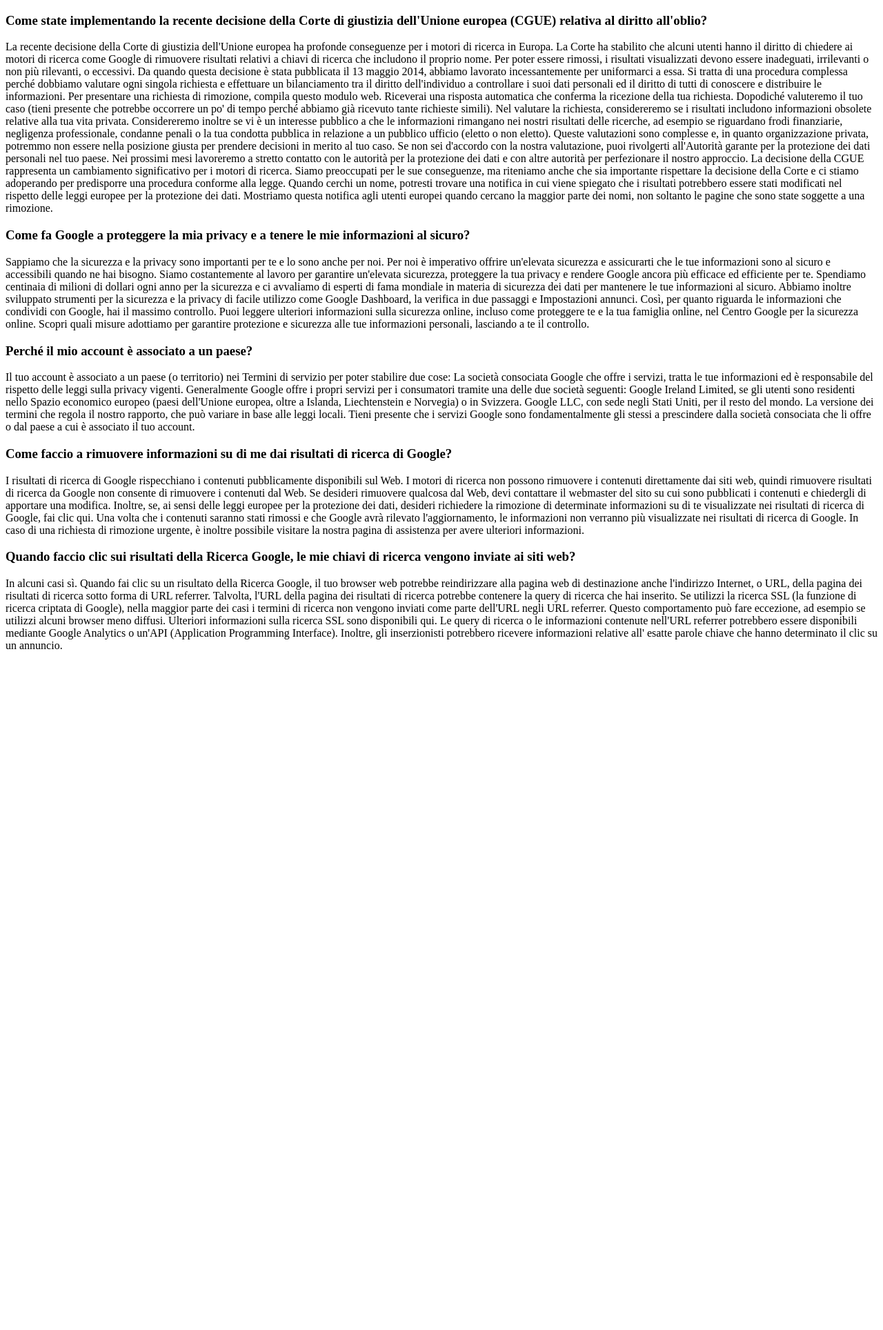
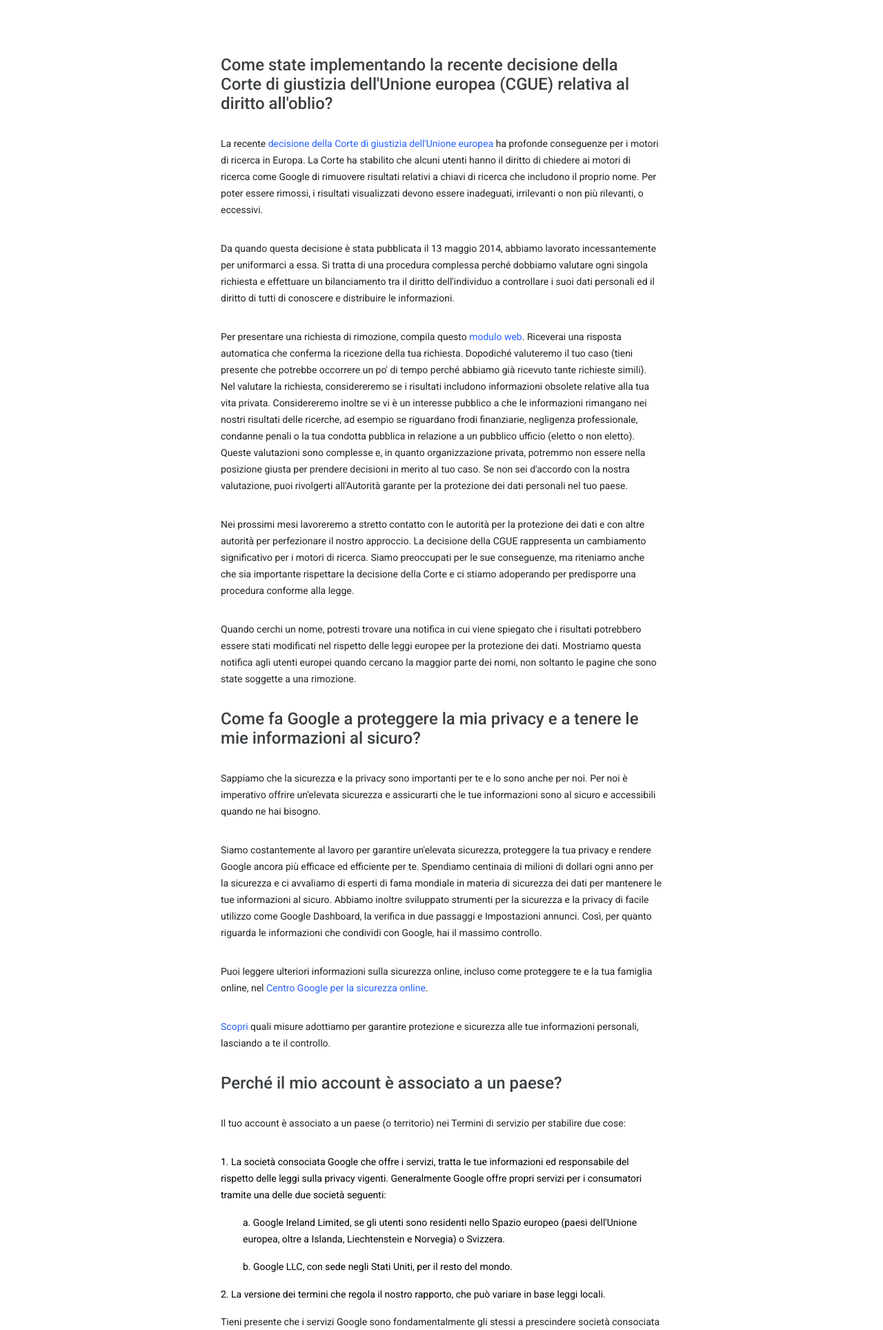
Before and after one commit to matte887/php-google-faq, a PHP site: page / in a window 1280 px wide. Shown: the top 1928 px of the page at 69% size. Before the commit the page ends 941 px from the top, so only its background shows below. Run offline with PHP 8.4, Linux system fonts and the light colour scheme.

Commit message:
Eseguito inserimento dinamico paragrafi e formattazione

```diff
--- /dev/null
+++ b/css/style.css
@@ -0,0 +1,49 @@
+/* RESET */
+* {
+    margin: 0;
+    padding: 0;
+    box-sizing: border-box;
+}
+
+ol {
+    margin: 1rem 0;
+}
+
+li {
+    list-style-position: inside;
+    margin-bottom: 1rem;
+}
+
+/* COMMON */
+body {
+    font-family: 'Roboto', sans-serif;
+    font-size: .875rem;
+    line-height: 1.5rem;
+}
+
+.container {
+    width: 50%;
+    margin: 5rem auto;
+}
+
+h2 {
+    color: #3c4043;
+    margin-bottom: 2rem;
+    line-height: initial;
+    font-size: 1.5rem;
+    font-weight: 500;
+}
+
+p {
+    color: rgba(0,0,0,.87);
+    margin-bottom: 2rem;
+}
+
+a {
+    color: #2962ff;
+    text-decoration: none;
+}
+
+.nested-list {
+    margin-left: 2rem;
+}
--- a/index.php
+++ b/index.php
@@ -7,71 +7,109 @@ error_reporting(E_ALL);
 <?php
 $faq = [
     [
-        "question" => "Come state implementando la recente decisione della Corte di giustizia dell'Unione europea (CGUE) relativa al diritto all'oblio?",
-        "answer" => "La recente decisione della Corte di giustizia dell'Unione europea ha profonde conseguenze per i motori di ricerca in Europa. La Corte ha stabilito che alcuni utenti hanno il diritto di chiedere ai motori di ricerca come Google di rimuovere risultati relativi a chiavi di ricerca che includono il proprio nome. Per poter essere rimossi, i risultati visualizzati devono essere inadeguati, irrilevanti o non più rilevanti, o eccessivi.
+        "question" => "<h2>Come state implementando la recente decisione della Corte di giustizia dell'Unione europea (CGUE) relativa al diritto all'oblio?</h2>",
+        "answer" =>
+            "<div>
+                <p>La recente <a href=''>decisione della Corte di giustizia dell'Unione europea</a> ha profonde conseguenze per i motori di ricerca in Europa. La Corte ha stabilito che alcuni utenti hanno il diritto di chiedere ai motori di ricerca come Google di rimuovere risultati relativi a chiavi di ricerca che includono il proprio nome. Per poter essere rimossi, i risultati visualizzati devono essere inadeguati, irrilevanti o non più rilevanti, o eccessivi.</p>
 
-        Da quando questa decisione è stata pubblicata il 13 maggio 2014, abbiamo lavorato incessantemente per uniformarci a essa. Si tratta di una procedura complessa perché dobbiamo valutare ogni singola richiesta e effettuare un bilanciamento tra il diritto dell'individuo a controllare i suoi dati personali ed il diritto di tutti di conoscere e distribuire le informazioni.
+                <p>Da quando questa decisione è stata pubblicata il 13 maggio 2014, abbiamo lavorato incessantemente per uniformarci a essa. Si tratta di una procedura complessa perché dobbiamo valutare ogni singola richiesta e effettuare un bilanciamento tra il diritto dell'individuo a controllare i suoi dati personali ed il diritto di tutti di conoscere e distribuire le informazioni.</p>
 
-        Per presentare una richiesta di rimozione, compila questo modulo web. Riceverai una risposta automatica che conferma la ricezione della tua richiesta. Dopodiché valuteremo il tuo caso (tieni presente che potrebbe occorrere un po' di tempo perché abbiamo già ricevuto tante richieste simili). Nel valutare la richiesta, considereremo se i risultati includono informazioni obsolete relative alla tua vita privata. Considereremo inoltre se vi è un interesse pubblico a che le informazioni rimangano nei nostri risultati delle ricerche, ad esempio se riguardano frodi finanziarie, negligenza professionale, condanne penali o la tua condotta pubblica in relazione a un pubblico ufficio (eletto o non eletto). Queste valutazioni sono complesse e, in quanto organizzazione privata, potremmo non essere nella posizione giusta per prendere decisioni in merito al tuo caso. Se non sei d'accordo con la nostra valutazione, puoi rivolgerti all'Autorità garante per la protezione dei dati personali nel tuo paese.
+                <p>Per presentare una richiesta di rimozione, compila questo <a href=''>modulo web</a>. Riceverai una risposta automatica che conferma la ricezione della tua richiesta. Dopodiché valuteremo il tuo caso (tieni presente che potrebbe occorrere un po' di tempo perché abbiamo già ricevuto tante richieste simili). Nel valutare la richiesta, considereremo se i risultati includono informazioni obsolete relative alla tua vita privata. Considereremo inoltre se vi è un interesse pubblico a che le informazioni rimangano nei nostri risultati delle ricerche, ad esempio se riguardano frodi finanziarie, negligenza professionale, condanne penali o la tua condotta pubblica in relazione a un pubblico ufficio (eletto o non eletto). Queste valutazioni sono complesse e, in quanto organizzazione privata, potremmo non essere nella posizione giusta per prendere decisioni in merito al tuo caso. Se non sei d'accordo con la nostra valutazione, puoi rivolgerti all'Autorità garante per la protezione dei dati personali nel tuo paese.</p>
 
-        Nei prossimi mesi lavoreremo a stretto contatto con le autorità per la protezione dei dati e con altre autorità per perfezionare il nostro approccio. La decisione della CGUE rappresenta un cambiamento significativo per i motori di ricerca. Siamo preoccupati per le sue conseguenze, ma riteniamo anche che sia importante rispettare la decisione della Corte e ci stiamo adoperando per predisporre una procedura conforme alla legge.
+                <p>Nei prossimi mesi lavoreremo a stretto contatto con le autorità per la protezione dei dati e con altre autorità per perfezionare il nostro approccio. La decisione della CGUE rappresenta un cambiamento significativo per i motori di ricerca. Siamo preoccupati per le sue conseguenze, ma riteniamo anche che sia importante rispettare la decisione della Corte e ci stiamo adoperando per predisporre una procedura conforme alla legge.</p>
 
-        Quando cerchi un nome, potresti trovare una notifica in cui viene spiegato che i risultati potrebbero essere stati modificati nel rispetto delle leggi europee per la protezione dei dati. Mostriamo questa notifica agli utenti europei quando cercano la maggior parte dei nomi, non soltanto le pagine che sono state soggette a una rimozione."
+                <p>Quando cerchi un nome, potresti trovare una notifica in cui viene spiegato che i risultati potrebbero essere stati modificati nel rispetto delle leggi europee per la protezione dei dati. Mostriamo questa notifica agli utenti europei quando cercano la maggior parte dei nomi, non soltanto le pagine che sono state soggette a una rimozione.</p>
+            </div>"
     ],
     [
-        "question" => "Come fa Google a proteggere la mia privacy e a tenere le mie informazioni al sicuro?
-        ",
-        "answer" => "Sappiamo che la sicurezza e la privacy sono importanti per te e lo sono anche per noi. Per noi è imperativo offrire un'elevata sicurezza e assicurarti che le tue informazioni sono al sicuro e accessibili quando ne hai bisogno.
+        "question" => "<h2>Come fa Google a proteggere la mia privacy e a tenere le mie informazioni al sicuro?</h2>",
+        "answer" =>
+            "<div>
+                <p>Sappiamo che la sicurezza e la privacy sono importanti per te e lo sono anche per noi. Per noi è imperativo offrire un'elevata sicurezza e assicurarti che le tue informazioni sono al sicuro e accessibili quando ne hai bisogno.</p>
 
-        Siamo costantemente al lavoro per garantire un'elevata sicurezza, proteggere la tua privacy e rendere Google ancora più efficace ed efficiente per te. Spendiamo centinaia di milioni di dollari ogni anno per la sicurezza e ci avvaliamo di esperti di fama mondiale in materia di sicurezza dei dati per mantenere le tue informazioni al sicuro. Abbiamo inoltre sviluppato strumenti per la sicurezza e la privacy di facile utilizzo come Google Dashboard, la verifica in due passaggi e Impostazioni annunci. Così, per quanto riguarda le informazioni che condividi con Google, hai il massimo controllo.
+                <p>Siamo costantemente al lavoro per garantire un'elevata sicurezza, proteggere la tua privacy e rendere Google ancora più efficace ed efficiente per te. Spendiamo centinaia di milioni di dollari ogni anno per la sicurezza e ci avvaliamo di esperti di fama mondiale in materia di sicurezza dei dati per mantenere le tue informazioni al sicuro. Abbiamo inoltre sviluppato strumenti per la sicurezza e la privacy di facile utilizzo come Google Dashboard, la verifica in due passaggi e Impostazioni annunci. Così, per quanto riguarda le informazioni che condividi con Google, hai il massimo controllo.</p>
 
-        Puoi leggere ulteriori informazioni sulla sicurezza online, incluso come proteggere te e la tua famiglia online, nel Centro Google per la sicurezza online.
+                <p>Puoi leggere ulteriori informazioni sulla sicurezza online, incluso come proteggere te e la tua famiglia online, nel <a href=''>Centro Google per la sicurezza online</a>.</p>
 
-        Scopri quali misure adottiamo per garantire protezione e sicurezza alle tue informazioni personali, lasciando a te il controllo.
-
-        "
+                <p><a href=''>Scopri</a> quali misure adottiamo per garantire protezione e sicurezza alle tue informazioni personali, lasciando a te il controllo.
+            </div>"
     ],
     [
-        "question" => "Perché il mio account è associato a un paese?
-        ",
-        "answer" => "Il tuo account è associato a un paese (o territorio) nei Termini di servizio per poter stabilire due cose:
-
-        La società consociata Google che offre i servizi, tratta le tue informazioni ed è responsabile del rispetto delle leggi sulla privacy vigenti. Generalmente Google offre i propri servizi per i consumatori tramite una delle due società seguenti:
-        Google Ireland Limited, se gli utenti sono residenti nello Spazio economico europeo (paesi dell'Unione europea, oltre a Islanda, Liechtenstein e Norvegia) o in Svizzera.
-        Google LLC, con sede negli Stati Uniti, per il resto del mondo.
-        La versione dei termini che regola il nostro rapporto, che può variare in base alle leggi locali.
-        Tieni presente che i servizi Google sono fondamentalmente gli stessi a prescindere dalla società consociata che li offre o dal paese a cui è associato il tuo account.
-
-        "
+        "question" => "<h2>Perché il mio account è associato a un paese?</h2>",
+        "answer" =>
+            "<div>
+                <p>Il tuo account è associato a un paese (o territorio) nei Termini di servizio per                 stabilire due cose:</p>
+                <ol>
+                    <li>La società consociata Google che offre i servizi, tratta le tue informazioni ed                 responsabile del rispetto delle leggi sulla privacy vigenti. Generalmente Google offre              propri servizi per i consumatori tramite una delle due società seguenti:
+                        <ol type='a' class='nested-list'>
+                            <li>Google Ireland Limited, se gli utenti sono residenti nello Spazio           europeo     (paesi dell'Unione europea, oltre a Islanda, Liechtenstein e Norvegia) o        Svizzera.   </li>
+                            <li>Google LLC, con sede negli Stati Uniti, per il resto del mondo.</li>
+                        </ol>
+                    <li>La versione dei termini che regola il nostro rapporto, che può variare in base              leggi locali.</li>
+                    <p>Tieni presente che i servizi Google sono fondamentalmente gli stessi a prescindere               società consociata che li offre o dal paese a cui è associato il tuo account.</p>
+                </ol>
+            </div>"
     ],
     [
-        "question" => "Come faccio a rimuovere informazioni su di me dai risultati di ricerca di Google?
-        ",
-        "answer" => "I risultati di ricerca di Google rispecchiano i contenuti pubblicamente disponibili sul Web. I motori di ricerca non possono rimuovere i contenuti direttamente dai siti web, quindi rimuovere risultati di ricerca da Google non consente di rimuovere i contenuti dal Web. Se desideri rimuovere qualcosa dal Web, devi contattare il webmaster del sito su cui sono pubblicati i contenuti e chiedergli di apportare una modifica. Inoltre, se, ai sensi delle leggi europee per la protezione dei dati, desideri richiedere la rimozione di determinate informazioni su di te visualizzate nei risultati di ricerca di Google, fai clic qui. Una volta che i contenuti saranno stati rimossi e che Google avrà rilevato l'aggiornamento, le informazioni non verranno più visualizzate nei risultati di ricerca di Google. In caso di una richiesta di rimozione urgente, è inoltre possibile visitare la nostra pagina di assistenza per avere ulteriori informazioni."
+        "question" => "<h2>Come faccio a rimuovere informazioni su di me dai risultati di ricerca di Google?</h2>",
+        "answer" =>
+            "<div>
+                <p>I risultati di ricerca di Google rispecchiano i contenuti pubblicamente disponibili sul Web. I motori di ricerca non possono rimuovere i contenuti direttamente dai siti web, quindi rimuovere risultati di ricerca da Google non consente di rimuovere i contenuti dal Web. Se desideri rimuovere qualcosa dal Web, devi <a href=''>contattare il webmaster</a> del sito su cui sono pubblicati i contenuti e chiedergli di apportare una modifica. Inoltre, se, ai sensi delle leggi europee per la protezione dei dati, desideri richiedere la rimozione di determinate informazioni su di te visualizzate nei risultati di ricerca di Google, <a href=''>fai clic qui</a>. Una volta che i contenuti saranno stati rimossi e che Google avrà rilevato l'aggiornamento, le informazioni non verranno più visualizzate nei risultati di ricerca di Google. In caso di una richiesta di rimozione urgente, è inoltre possibile <a href=''>visitare la nostra pagina di assistenza per avere ulteriori informazioni</a>.</p>
+            </div>"
     ],
     [
-        "question" => "Quando faccio clic sui risultati della Ricerca Google, le mie chiavi di ricerca vengono inviate ai siti web?
-        ",
-        "answer" => "In alcuni casi sì. Quando fai clic su un risultato della Ricerca Google, il tuo browser web potrebbe reindirizzare alla pagina web di destinazione anche l'indirizzo Internet, o URL, della pagina dei risultati di ricerca sotto forma di URL referrer. Talvolta, l'URL della pagina dei risultati di ricerca potrebbe contenere la query di ricerca che hai inserito. Se utilizzi la ricerca SSL (la funzione di ricerca criptata di Google), nella maggior parte dei casi i termini di ricerca non vengono inviati come parte dell'URL negli URL referrer. Questo comportamento può fare eccezione, ad esempio se utilizzi alcuni browser meno diffusi. Ulteriori informazioni sulla ricerca SSL sono disponibili qui. Le query di ricerca o le informazioni contenute nell'URL referrer potrebbero essere disponibili mediante Google Analytics o un'API (Application Programming Interface). Inoltre, gli inserzionisti potrebbero ricevere informazioni relative all' esatte parole chiave che hanno determinato il clic su un annuncio."
+        "question" => "<h2>Quando faccio clic sui risultati della Ricerca Google, le mie chiavi di ricerca vengono inviate ai siti web?</h2>",
+        "answer" =>
+        "<div>
+            <p>In alcuni casi sì. Quando fai clic su un risultato della Ricerca Google, il tuo browser web potrebbe reindirizzare alla pagina web di destinazione anche l'indirizzo Internet, o URL, della pagina dei risultati di ricerca sotto forma di <a href=''>URL referrer</a>. Talvolta, l'URL della pagina dei risultati di ricerca potrebbe contenere la query di ricerca che hai inserito. Se utilizzi la ricerca SSL (la funzione di ricerca criptata di Google), nella maggior parte dei casi i termini di ricerca non vengono inviati come parte dell'URL negli URL referrer. Questo comportamento può fare eccezione, ad esempio se utilizzi alcuni browser meno diffusi. Ulteriori informazioni sulla ricerca SSL sono disponibili <a href=''>qui</a>. Le query di ricerca o le informazioni contenute nell'URL referrer potrebbero essere disponibili mediante Google Analytics o un'API (Application Programming Interface). Inoltre, gli inserzionisti potrebbero ricevere informazioni relative all' esatte parole chiave che hanno determinato il clic su un annuncio.</p>
+        </div>"
     ]
 ]
 ?>
 
 <!DOCTYPE html>
 <html lang="en">
+
 <head>
     <meta charset="UTF-8">
     <meta http-equiv="X-UA-Compatible" content="IE=edge">
     <meta name="viewport" content="width=device-width, initial-scale=1.0">
     <title>Google policies</title>
+
+    <!-- Style -->
+    <link rel="stylesheet" href="css/style.css">
+
+    <!-- Google Fonts -->
+    <link rel="preconnect" href="https://fonts.googleapis.com">
+    <link rel="preconnect" href="https://fonts.gstatic.com" crossorigin>
+    <link href="https://fonts.googleapis.com/css2?family=Roboto:wght@300;400;500;700&display=swap" rel="stylesheet">
 </head>
+
 <body>
-<?php
-foreach($faq as $this_faq) { ?>
-    <div>
-        <h3><?php echo $this_faq["question"] ?></h3>
-        <p><?php echo $this_faq["answer"] ?></p>
+    <div class="container">
+        <?php
+                foreach ($faq as $this_faq) { ?>
+            <div>
+                <h3><?php echo $this_faq["question"] ?></h3>
+                <p><?php echo $this_faq["answer"] ?></p>
+            </div>
+        <?php } ?>
+        <!-- <div>
+            <h2>Perché il mio account è associato a un paese?</h2>
+            <div>
+                <p>Il tuo account è associato a un paese (o territorio) nei Termini di servizio per poter stabilire due cose:</p>
+                <ol>
+                    <li>La società consociata Google che offre i servizi, tratta le tue informazioni ed è responsabile del rispetto delle leggi sulla privacy vigenti. Generalmente Google offre i propri servizi per i consumatori tramite una delle due società seguenti:
+                        <ol type="a" class="nested-list">
+                            <li>Google Ireland Limited, se gli utenti sono residenti nello Spazio economico europeo (paesi dell'Unione europea, oltre a Islanda, Liechtenstein e Norvegia) o in Svizzera.</li>
+                            <li>Google LLC, con sede negli Stati Uniti, per il resto del mondo.</li>
+                        </ol>
+                    <li>La versione dei termini che regola il nostro rapporto, che può variare in base alle leggi locali.</li>
+                    <p>Tieni presente che i servizi Google sono fondamentalmente gli stessi a prescindere dalla società consociata che li offre o dal paese a cui è associato il tuo account.</p>
+                </ol>
+            </div> -->
+        </div>
     </div>
-<?php } ?>
 </body>
+
 </html>
```
